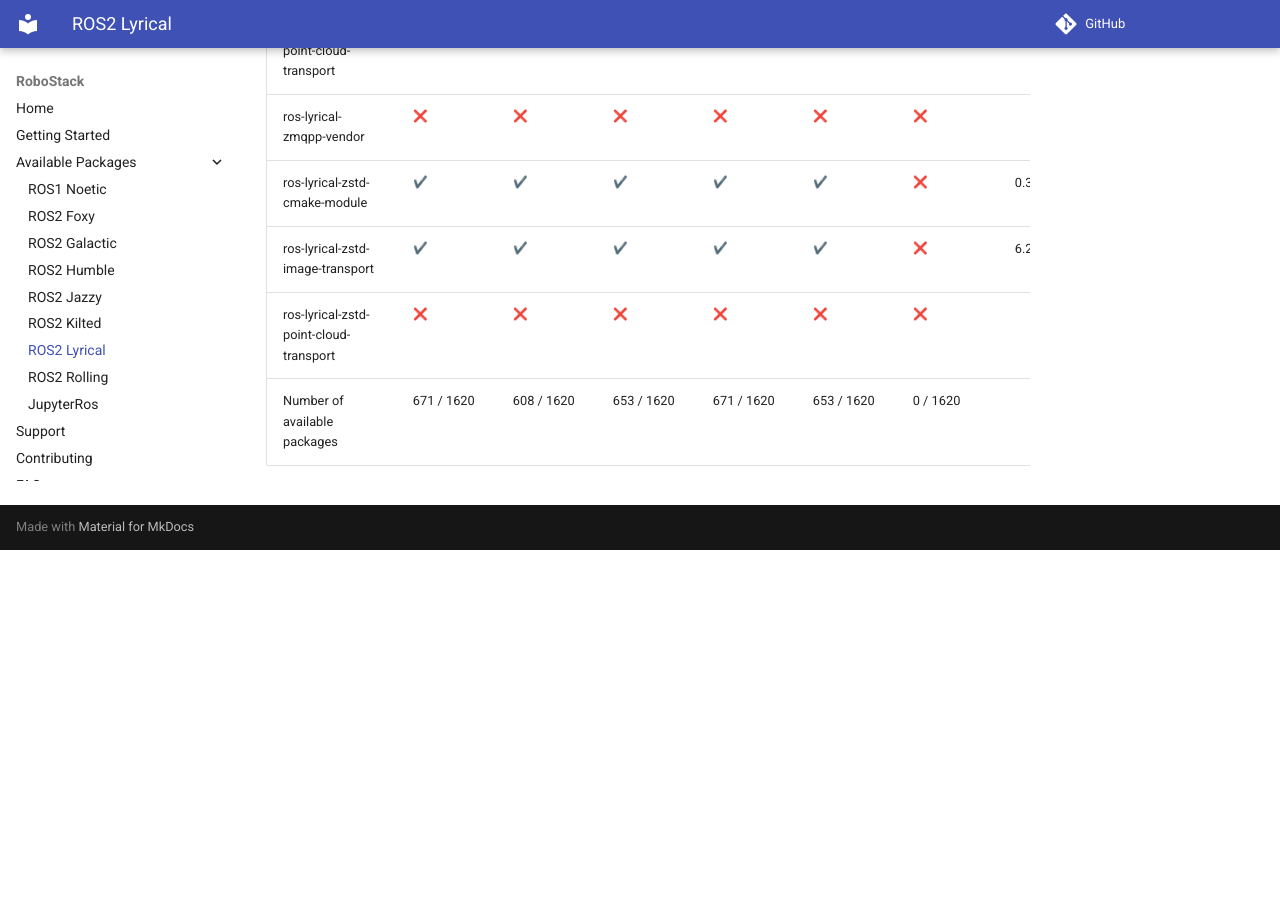
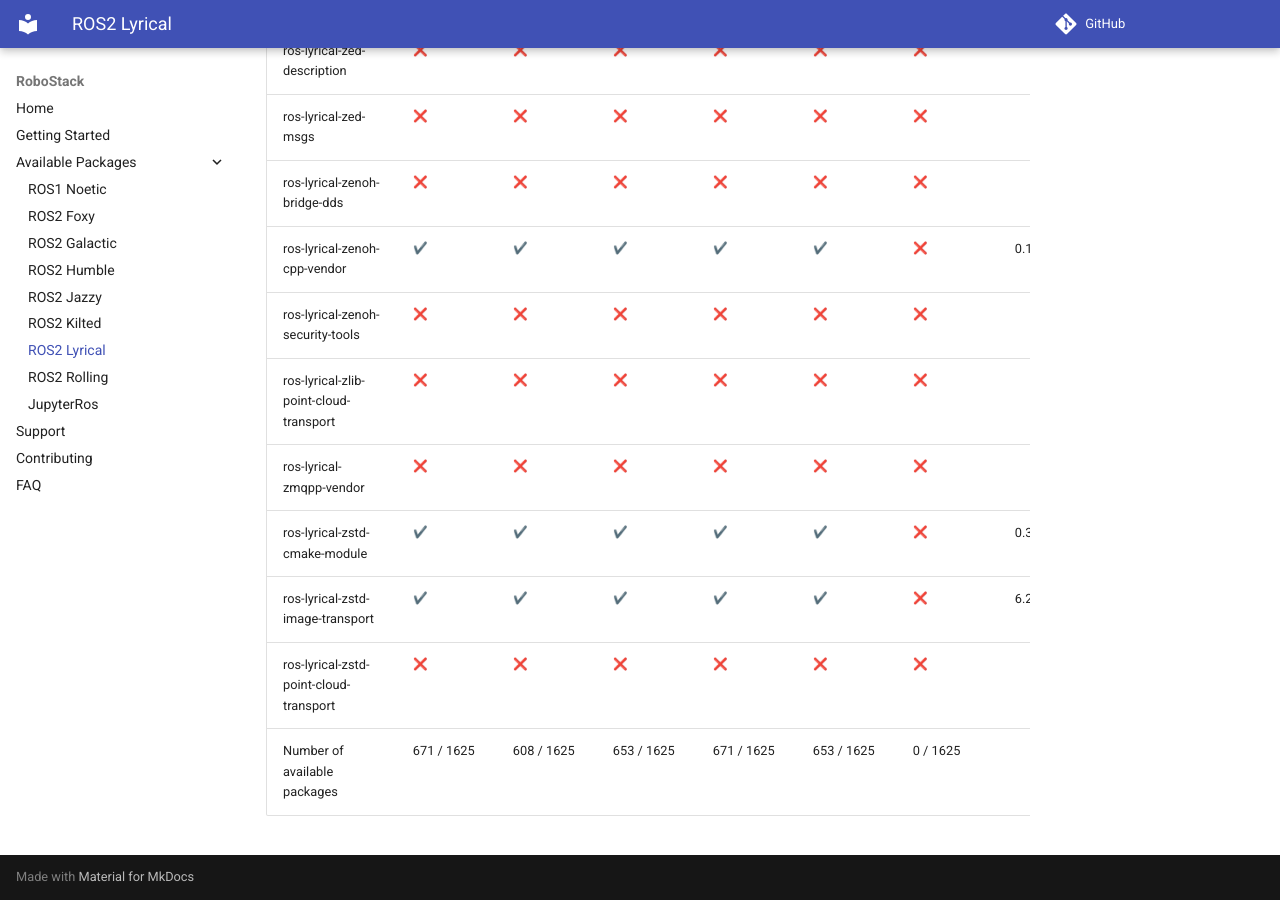
Before and after one commit to RoboStack/robostack.github.io, an MkDocs documentation site: the page built from docs/lyrical.md, in a window 1280 px wide and 900 px high, scrolled down 119908 px. Built offline with MkDocs 1.6.1 and Material for MkDocs 9.7.7, drawn with Linux system fonts in a browser that asks for light colours; emoji names are drawn with the system emoji font; comment, search, counter and statistics services are not loaded; before the commit the page ends 120458 px from its top, so only the background shows below that; some of the changed text lies outside the part shown.

Commit message:
Update tables

```diff
--- a/docs/lyrical.md
+++ b/docs/lyrical.md
@@ -1620,4 +1625,4 @@
 | ros-lyrical-zstd-cmake-module | :heavy_check_mark: { data-sort='1' } | :heavy_check_mark: { data-sort='1' } | :heavy_check_mark: { data-sort='1' } | :heavy_check_mark: { data-sort='1' } | :heavy_check_mark: { data-sort='1' } | :x: { data-sort='0' } | 0.33.3  |
 | ros-lyrical-zstd-image-transport | :heavy_check_mark: { data-sort='1' } | :heavy_check_mark: { data-sort='1' } | :heavy_check_mark: { data-sort='1' } | :heavy_check_mark: { data-sort='1' } | :heavy_check_mark: { data-sort='1' } | :x: { data-sort='0' } | 6.2.5  |
 | ros-lyrical-zstd-point-cloud-transport | :x: { data-sort='0' } | :x: { data-sort='0' } | :x: { data-sort='0' } | :x: { data-sort='0' } | :x: { data-sort='0' } | :x: { data-sort='0' } |   |
-| Number of available packages |  671 / 1620 | 608 / 1620 | 653 / 1620 | 671 / 1620 | 653 / 1620 | 0 / 1620 |
+| Number of available packages |  671 / 1625 | 608 / 1625 | 653 / 1625 | 671 / 1625 | 653 / 1625 | 0 / 1625 |
```
Also changed, not shown: other parts of docs/lyrical.md (+5 -0 lines), docs/humble.md (+1 -1 lines), docs/jazzy.md (+4 -1 lines), docs/kilted.md (+4 -1 lines).
